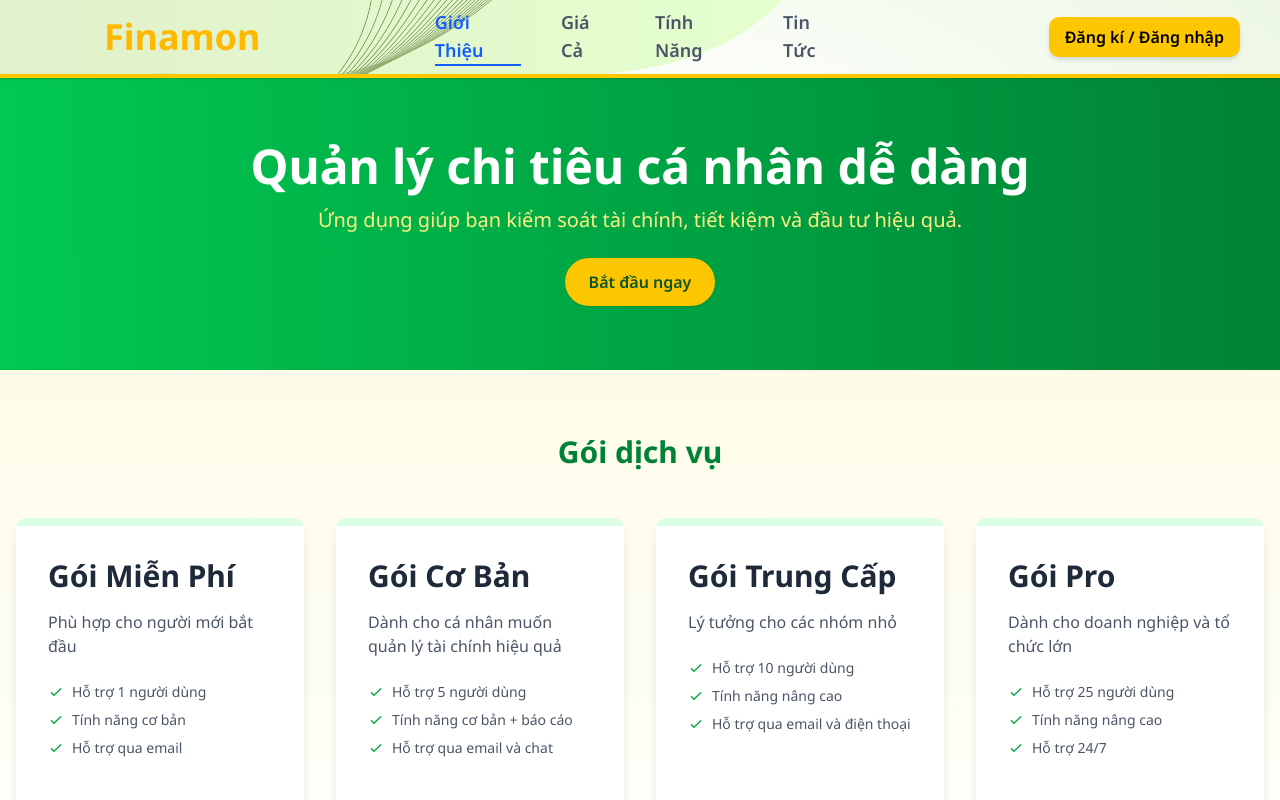
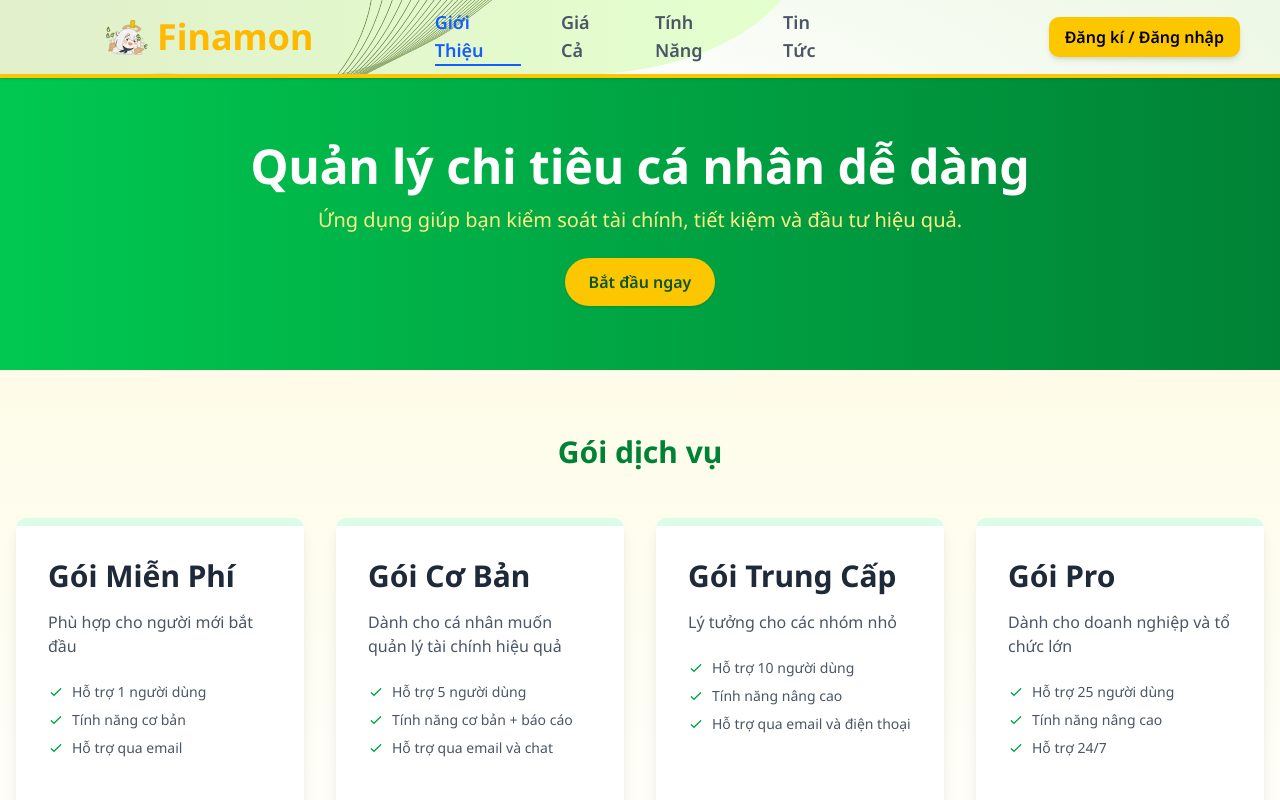
Before and after one commit to PTPhongKMF/finamon-web-app, a React (Vite) app: page / in a window 1280 px wide. Shown: the top 800 px of the page. Built offline with nearby package versions, Linux system fonts and the light colour scheme.

Commit message:
feat(logo): add logo to web

```diff
--- a/index.html
+++ b/index.html
@@ -2,7 +2,7 @@
 <html lang="en">
   <head>
     <meta charset="UTF-8" />
-    <link rel="icon" type="image/svg+xml" href="/vite.svg" />
+    <link rel="icon" type="image/svg+xml" href="/logo/finamon.svg" />
     <meta name="viewport" content="width=device-width, initial-scale=1.0" />
     <title>Finamon - Financial Management App</title>
   </head>
--- a/src/components/TopNavBar.jsx
+++ b/src/components/TopNavBar.jsx
@@ -22,11 +22,17 @@
 
       <div className="grid grid-cols-3 items-center">
         <div className="justify-self-start">
-          <h1 className="text-4xl font-bold text-amber-400 hover:text-yellow-500 ml-20">
+          <h1 className="text-4xl font-bold text-amber-400 hover:text-yellow-500 ml-20 flex items-center gap-2">
             {isAppRoute ? (
-              "Sổ Chi Tiêu"
+              <>
+              <img src="/logo/finamon.svg" alt="Finamon Logo" width="45" height="45" />
+              Sổ Chi Tiêu
+              </>
             ) : (
-              <Link to="/">Finamon</Link>
+              <>
+                <img src="/logo/finamon.svg" alt="Finamon Logo" width="45" height="45" />
+                <Link to="/">Finamon</Link>
+              </>
             )}
           </h1>
         </div>
```
Also changed, not shown: public/logo/finamon.svg (added).
